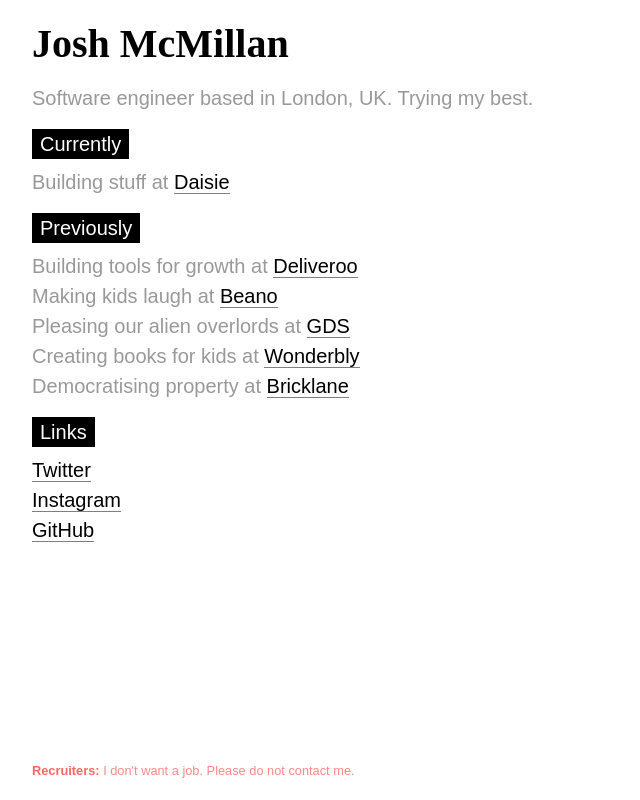
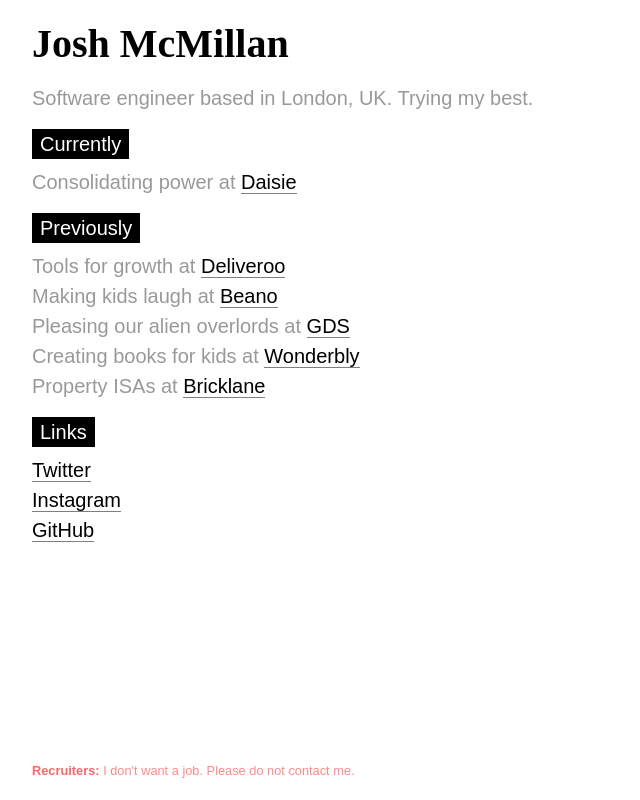
Before and after one commit to mcmillan/joshmcmillan.com, a React app: page / in a window 1280 px wide. Shown: the whole page, without its empty margins (0-640 px from the left). Built offline with nearby package versions, Linux system fonts and the light colour scheme; the HTML template or start-up script is replaced by a standard one; a web font is replaced by a local one.

Commit message:
Rephrase roles

```diff
--- a/src/pages/Home.tsx
+++ b/src/pages/Home.tsx
@@ -9,12 +9,16 @@
     <Segment>{description}</Segment>
     <Segment>
       <Subtitle>Currently</Subtitle>
-      <Gig role="Building stuff" org="Daisie" url="https://www.daisie.com" />
+      <Gig
+        role="Consolidating power"
+        org="Daisie"
+        url="https://www.daisie.com"
+      />
     </Segment>
     <Segment>
       <Subtitle>Previously</Subtitle>
       <Gig
-        role="Building tools for growth"
+        role="Tools for growth"
         org="Deliveroo"
         url="https://deliveroo.co.uk"
       />
@@ -29,11 +33,7 @@
         org="Wonderbly"
         url="https://www.wonderbly.com"
       />
-      <Gig
-        role="Democratising property"
-        org="Bricklane"
-        url="https://bricklane.com"
-      />
+      <Gig role="Property ISAs" org="Bricklane" url="https://bricklane.com" />
     </Segment>
     <Segment>
       <Subtitle>Links</Subtitle>
```
